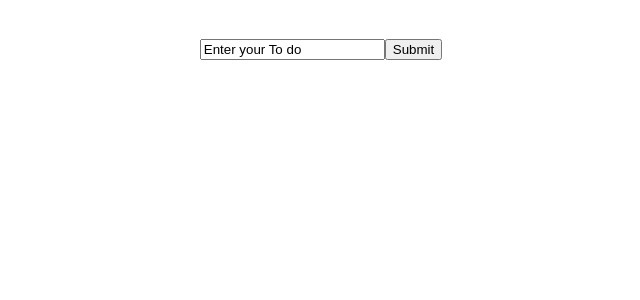
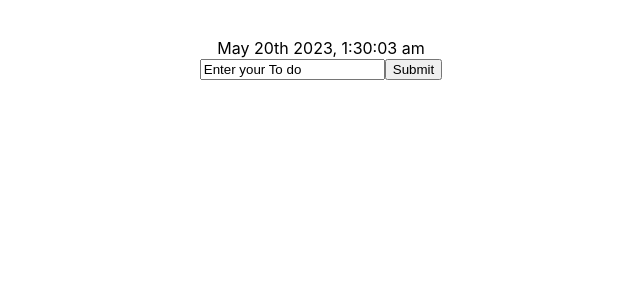
Before and after one commit to williamwyj/React-Todolist, a React (Create React App) app: page / in a window 1280 px wide. Shown: the top 300 px of the page, without its empty margins (319-959 px from the left). Built offline with nearby package versions, Linux system fonts and the light colour scheme.

Commit message:
add current time with updating seconds above the input field

```diff
--- a/babel.config.js
+++ b/babel.config.js
@@ -2,5 +2,9 @@ module.exports = function (api) {
   api.cache(true);
   return {
     plugins: ["macros"],
+    presets: [
+      "@babel/preset-env",
+      ["@babel/preset-react", { runtime: "automatic" }],
+    ],
   };
 };
--- a/src/App.js
+++ b/src/App.js
@@ -3,6 +3,7 @@ import { useState } from "react";
 import "./App.scss";
 import Todoitemcontainer from "./components/Todoitemcontainer";
 import Inputfield from "./components/Inputfield";
+import Time from "./components/Time";
 
 function App() {
   const [displayData, setDisplayData] = useState([]);
@@ -20,6 +21,7 @@ function App() {
   }
   return (
     <div className='App'>
+      <Time />
       <Inputfield addToDo={addToDo} />
       {displayData.map((todoData, index) => {
         return (
--- /dev/null
+++ b/src/components/Time.js
@@ -0,0 +1,15 @@
+import moment from "moment";
+import { useEffect, useState } from "react";
+
+export default function Time() {
+  const [currentTime, setCurrentTime] = useState(
+    moment().format("MMMM Do YYYY, h:mm:ss a")
+  );
+  useEffect(() => {
+    const interval = setInterval(() => {
+      setCurrentTime(moment().format("MMMM Do YYYY, h:mm:ss a"));
+    }, 1000);
+    return () => clearInterval(interval);
+  }, [currentTime]);
+  return <div className='time'>{currentTime}</div>;
+}
--- /dev/null
+++ b/src/components/list.js
@@ -0,0 +1,3 @@
+export default function list(props) {
+
+}
```
Also changed, not shown: package.json (+10 -1 lines), 1 other file (tests, documents, lock files or other folders).
